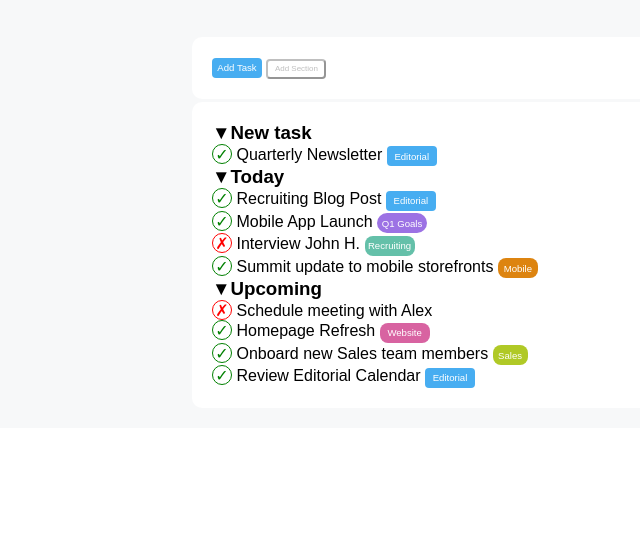
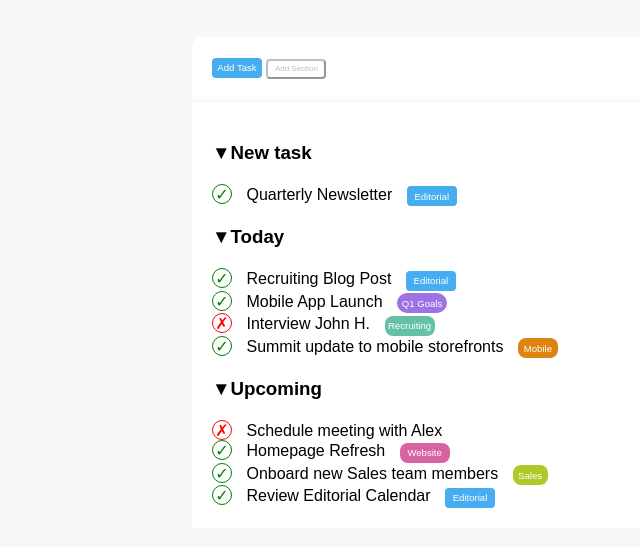
Before and after one commit to micheledimassimo/html-css-toboolist, a plain HTML site: page index.html in a window 1280 px wide. Shown: the part 53-600 px from the top of the page, without its empty margins (0-640 px from the left). Drawn offline with Linux system fonts and the light colour scheme.

Commit message:
fine esercizio

```diff
--- a/css/style.css
+++ b/css/style.css
@@ -33,8 +33,8 @@ main {
 .task-container {
     background-color: white;
     padding: 20px;
-
-    border-radius: 10px;
+    border-top-left-radius: 10px;
+    border-top-right-radius: 10px;
     vertical-align: middle;
 }
 
@@ -42,7 +42,6 @@ main {
     background-color: white;
     padding: 20px;
     margin-top: 3px;
-    border-radius: 10px;
     vertical-align: middle;
 }
 
@@ -142,3 +141,13 @@ main {
     display: inline-block;
     text-align: center;
 }
+
+.space {
+    padding-top: 20px;
+    padding-bottom: 20px;
+}
+
+.spacespan {
+    padding: 10px;
+
+}
--- a/index.html
+++ b/index.html
@@ -20,22 +20,25 @@
                  <button class="bottone2" type="button">Add Section</button>
             </div>
             <div class="list-container">   <!--inizio lista-->
-                <h3>&#x25BC;New task</h3>
+
+                <section>        <!--sezione1-->
+                    <h3 class="space">&#x25BC;New task</h3>
                     <span class="circle-check">
                         &check;
                     </span>
 
-                <span>
+                    <span class="spacespan">
                         Quarterly Newsletter
                     </span>
                     <button class="bottone1" type="button">Editorial</button>
-
-                <h3>&#x25BC;Today</h3>
+                </section>
+                <section>        <!--sezione2-->
+                    <h3 class="space">&#x25BC;Today</h3>
                     <span class="circle-check">
                         &check;
                     </span>
 
-                <span>
+                    <span class="spacespan">
                         Recruiting Blog Post
                     </span>
                     <button class="bottone1" type="button">Editorial</button>
@@ -43,7 +46,7 @@
                     <span class="circle-check">
                         &check;
                     </span>
-                <span>
+                    <span class="spacespan">
                         Mobile App Launch
                     </span>
                     <button class="bottone3" type="button">Q1 Goals</button>
@@ -51,7 +54,7 @@
                     <span class="circle-cross">
                         &cross;
                     </span>
-                <span>
+                    <span class="spacespan">
                         Interview John H.
                     </span>
                     <button class="bottone4" type="button">Recruiting</button>
@@ -59,20 +62,20 @@
                     <span class="circle-check">
                         &check;
                     </span>
-                <span>
+                    <span class="spacespan">
                         Summit update to mobile storefronts
                     </span>
                     <button class="bottone5" type="button">Mobile</button>
+                </section>
 
-
-                <div>
-                    <h3>&#x25BC;Upcoming</h3>
+                <section>     <!--sezione3-->
+                    <h3 class="space">&#x25BC;Upcoming</h3>
                     <div>
                         <span class="circle-cross">
                             &cross;
                         </span>
 
-                        <span>
+                        <span class="spacespan">
                             Schedule meeting with Alex
                         </span>
                     </div>
@@ -81,7 +84,7 @@
                             &check;
                         </span>
 
-                        <span>
+                        <span class="spacespan">
                             Homepage Refresh
                         </span>
                         <button class="bottone6" type="button">Website</button>
@@ -91,7 +94,7 @@
                             &check;
                         </span>
 
-                        <span>
+                        <span class="spacespan">
                             Onboard new Sales team members
                         </span>
                         <button class="bottone7" type="button">Sales</button>
@@ -100,13 +103,13 @@
                         <span class="circle-check">
                             &check;
                         </span>
-                        <span>
+                        <span class="spacespan">
                             Review Editorial Calendar
                         </span>
                         <button class="bottone1" type="button">Editorial</button>
                     </div>
 
-                </div>
+                </section>
 
 
 
```
Lines whose indentation alone changed are shown as unchanged.
